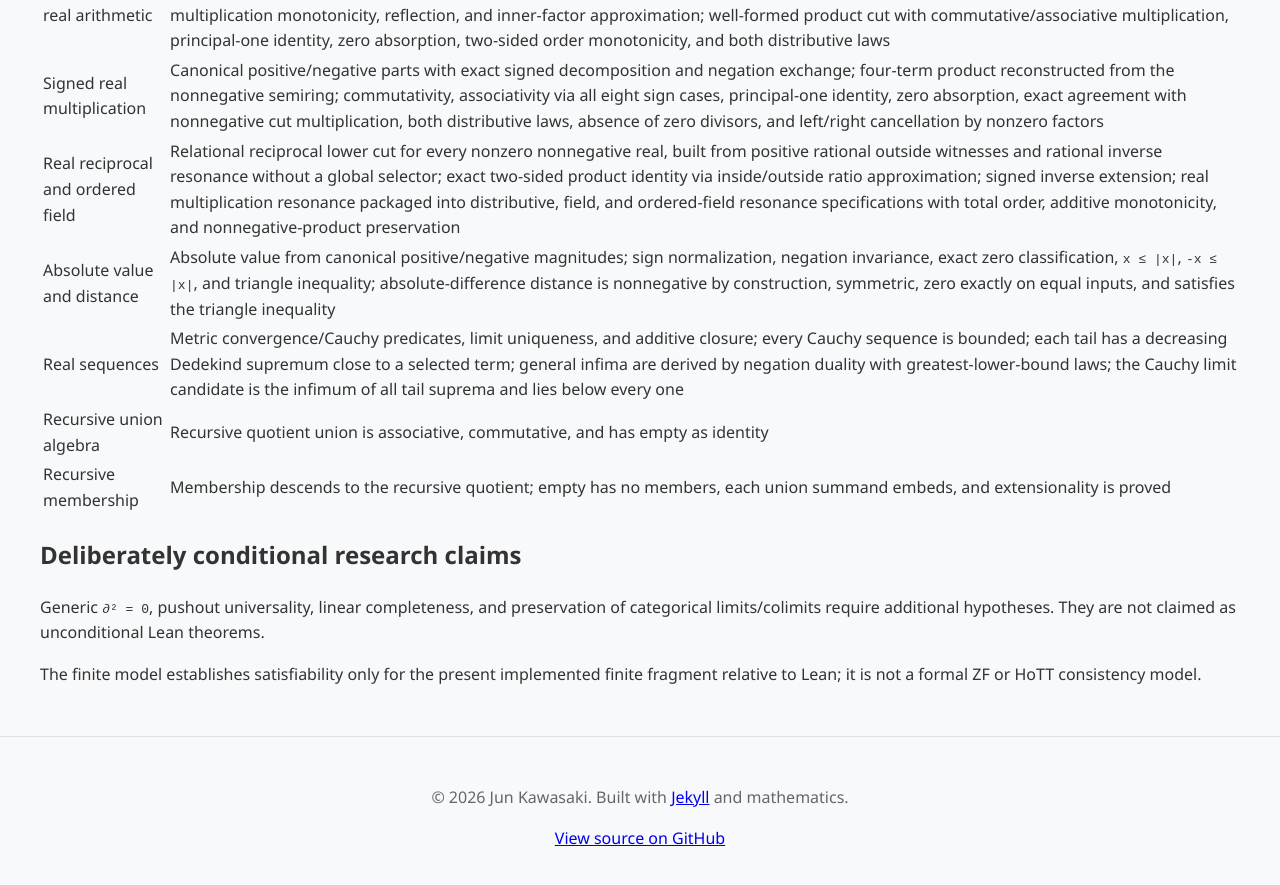
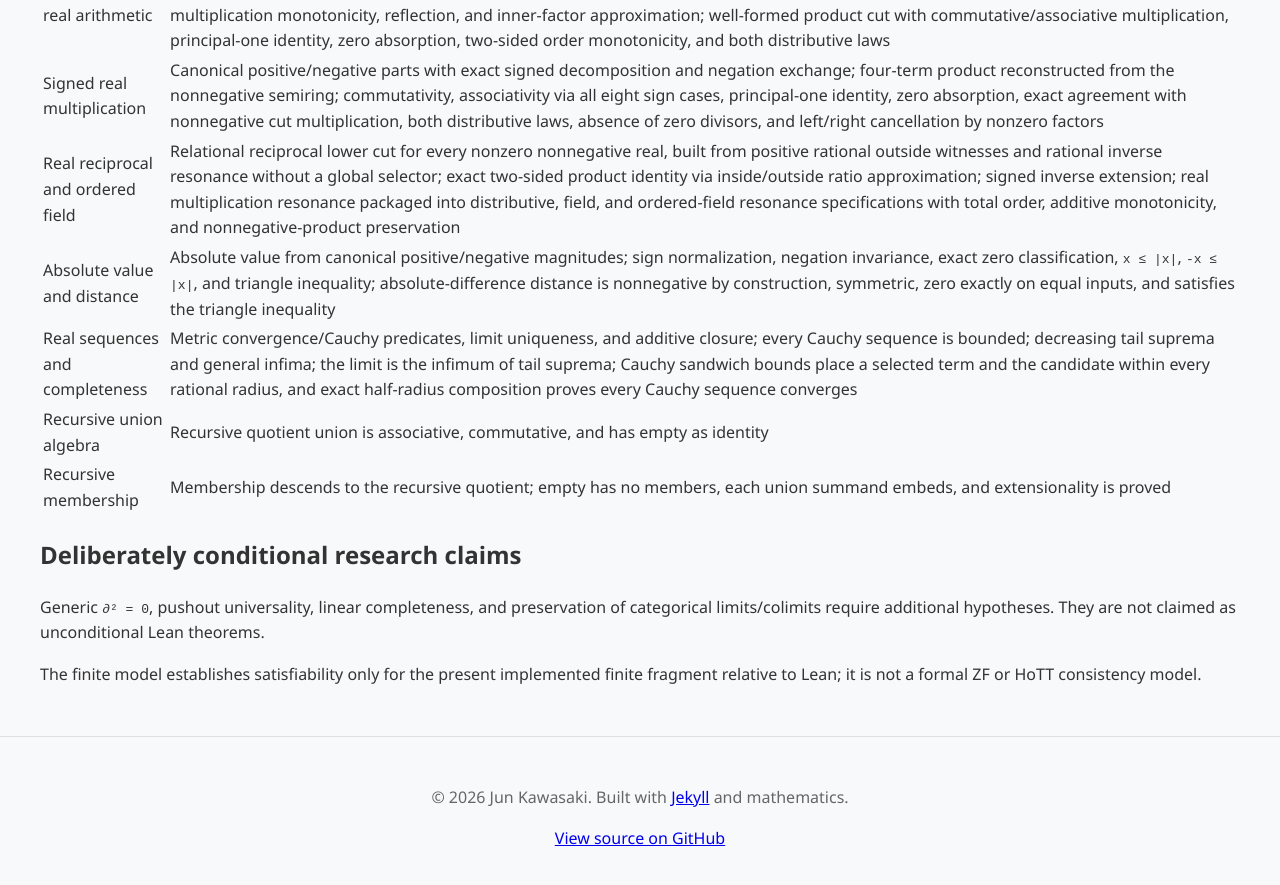
Before and after one commit to com-junkawasaki/inc, a Jekyll site: the page built from docs/verification.md, in a window 1280 px wide and 900 px high, scrolled down 2711 px. Shown: the top 885 px of the window. Built offline with Jekyll 4.4.1, drawn with Linux system fonts in a browser that asks for light colours.

Commit message:
feat(inc): prove real metric completeness

```diff
--- a/docs/verification.md
+++ b/docs/verification.md
@@ -45,7 +45,7 @@ the triangle example.
 | Signed real multiplication | Canonical positive/negative parts with exact signed decomposition and negation exchange; four-term product reconstructed from the nonnegative semiring; commutativity, associativity via all eight sign cases, principal-one identity, zero absorption, exact agreement with nonnegative cut multiplication, both distributive laws, absence of zero divisors, and left/right cancellation by nonzero factors |
 | Real reciprocal and ordered field | Relational reciprocal lower cut for every nonzero nonnegative real, built from positive rational outside witnesses and rational inverse resonance without a global selector; exact two-sided product identity via inside/outside ratio approximation; signed inverse extension; real multiplication resonance packaged into distributive, field, and ordered-field resonance specifications with total order, additive monotonicity, and nonnegative-product preservation |
 | Absolute value and distance | Absolute value from canonical positive/negative magnitudes; sign normalization, negation invariance, exact zero classification, `x ≤ |x|`, `-x ≤ |x|`, and triangle inequality; absolute-difference distance is nonnegative by construction, symmetric, zero exactly on equal inputs, and satisfies the triangle inequality |
-| Real sequences | Metric convergence/Cauchy predicates, limit uniqueness, and additive closure; every Cauchy sequence is bounded; each tail has a decreasing Dedekind supremum close to a selected term; general infima are derived by negation duality with greatest-lower-bound laws; the Cauchy limit candidate is the infimum of all tail suprema and lies below every one |
+| Real sequences and completeness | Metric convergence/Cauchy predicates, limit uniqueness, and additive closure; every Cauchy sequence is bounded; decreasing tail suprema and general infima; the limit is the infimum of tail suprema; Cauchy sandwich bounds place a selected term and the candidate within every rational radius, and exact half-radius composition proves every Cauchy sequence converges |
 | Recursive union algebra | Recursive quotient union is associative, commutative, and has empty as identity |
 | Recursive membership | Membership descends to the recursive quotient; empty has no members, each union summand embeds, and extensionality is proved |
 
```
Also changed, not shown: docs/adr/2607121930-resonance-as-central-primitive.md (+5 -1 lines), docs/status.md (+4 -2 lines), README.md, 1 other file.
